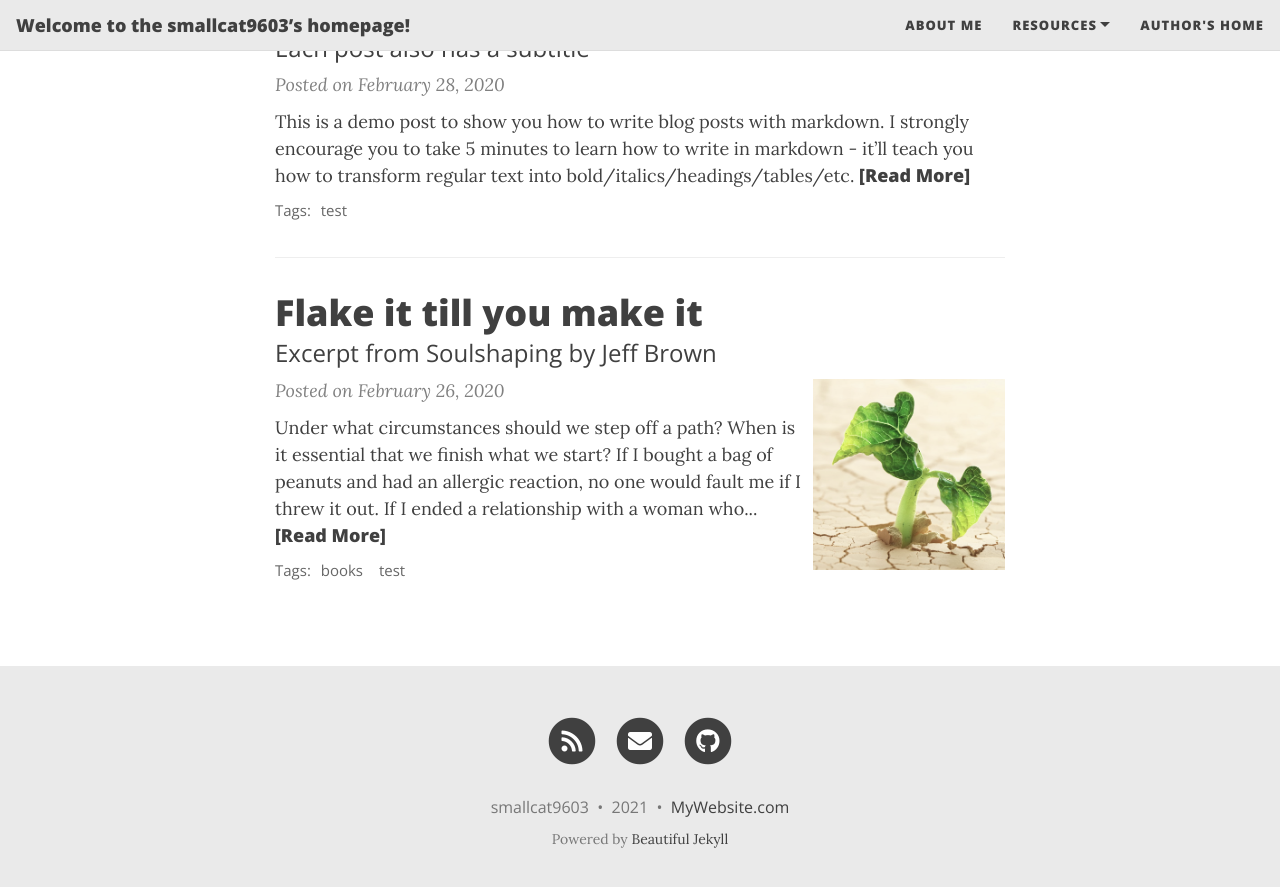
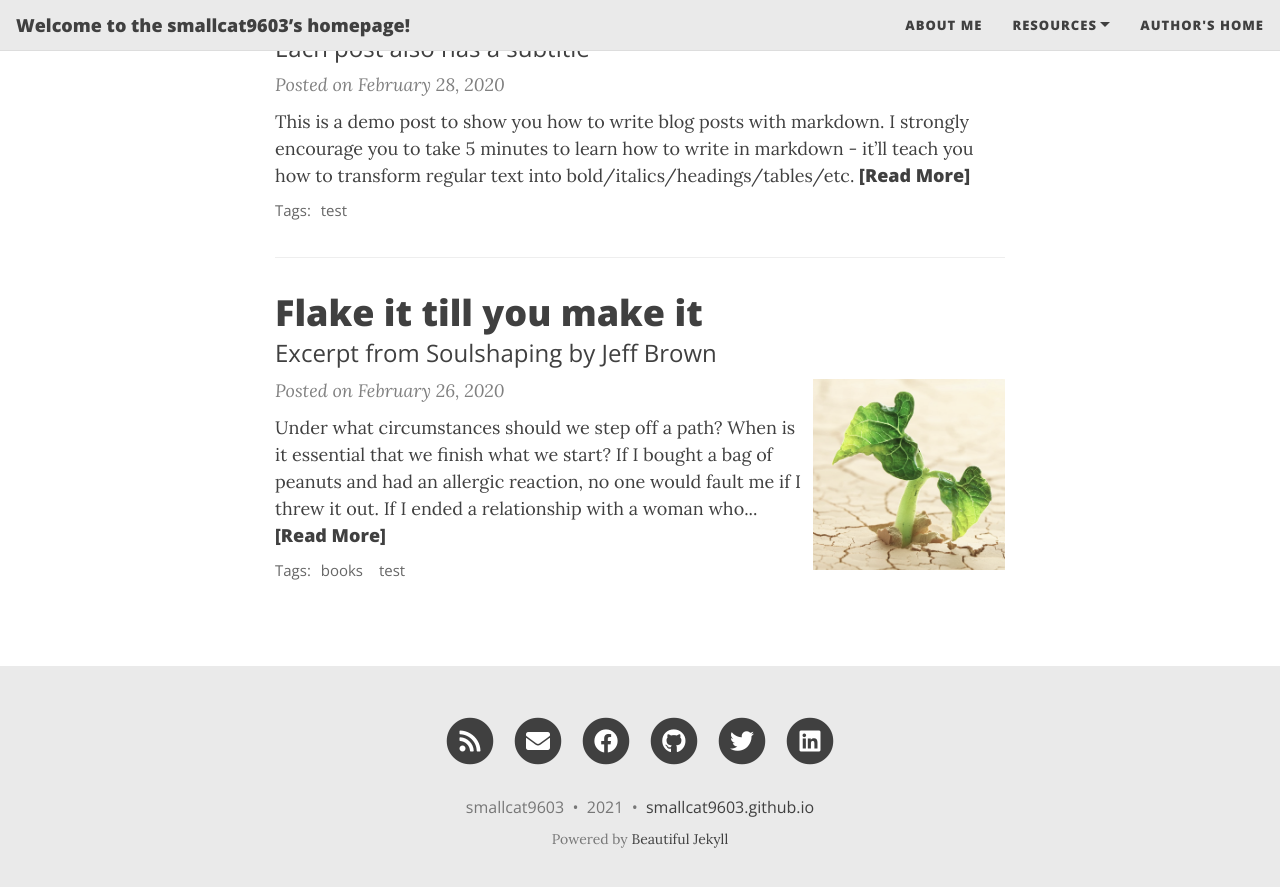
Before and after one commit to smallcat9603/smallcat9603.github.io, a Jekyll site: the page built from index.html, in a window 1280 px wide and 900 px high, scrolled down 603 px. Shown: the top 887 px of the window. Built offline with Jekyll 4.4.1, drawn with Linux system fonts in a browser that asks for light colours; nearby versions of some CDN libraries; the list of posts is cut into pages by our own code; some of the changed lines change nothing that is shown.

Commit message:
Update _config.yml

```diff
--- a/_config.yml
+++ b/_config.yml
@@ -22,7 +22,7 @@ navbar-links:
   Resources:
     - GitHub: "https://github.com/smallcat9603"
     - Docker Hub: "https://hub.docker.com/u/smallcat"
-  Author's home: "https://smallcat9603.github.io/"
+  Author's home: "https://smallcat9603.github.io"
 
 # --- Logo --- #
 
@@ -44,13 +44,13 @@ round-avatar: true
 # Uncomment the links you want to show and add your information to each one.
 social-network-links:
   email: "huyao0107@gmail.com"
-# facebook: deanattali
+  facebook: "huyao0107@gmail.com"
   github: "smallcat9603"
-# twitter: daattali
+  twitter: "smallcat9603"
 # patreon: DeanAttali
 # youtube: c/daattali
 #  reddit: yourname
-#  linkedin: daattali
+  linkedin: "huyao0107@gmail.com"
 #  xing: yourname
 #  stackoverflow: "3943160/daattali"
 #  snapchat: deanat78
@@ -68,7 +68,7 @@ social-network-links:
 
 # If you want to show a link to an RSS in the footer, add the site description here.
 # If you don't want to show an RSS link, remove the following line.
-rss-description: This website is a virtual proof that I'm awesome
+rss-description: RSS smallcat9603
 
 # --- General options --- #
 
@@ -81,7 +81,7 @@ share-links-active:
 
 # How to display the link to your website in the footer
 # Remove this if you don't want a link in the footer
-url-pretty: "MyWebsite.com"
+url-pretty: "smallcat9603.github.io"
 
 # Excerpt word length - Truncate the excerpt of each post on the feed page to the specified number of words
 excerpt_length: 50
```
